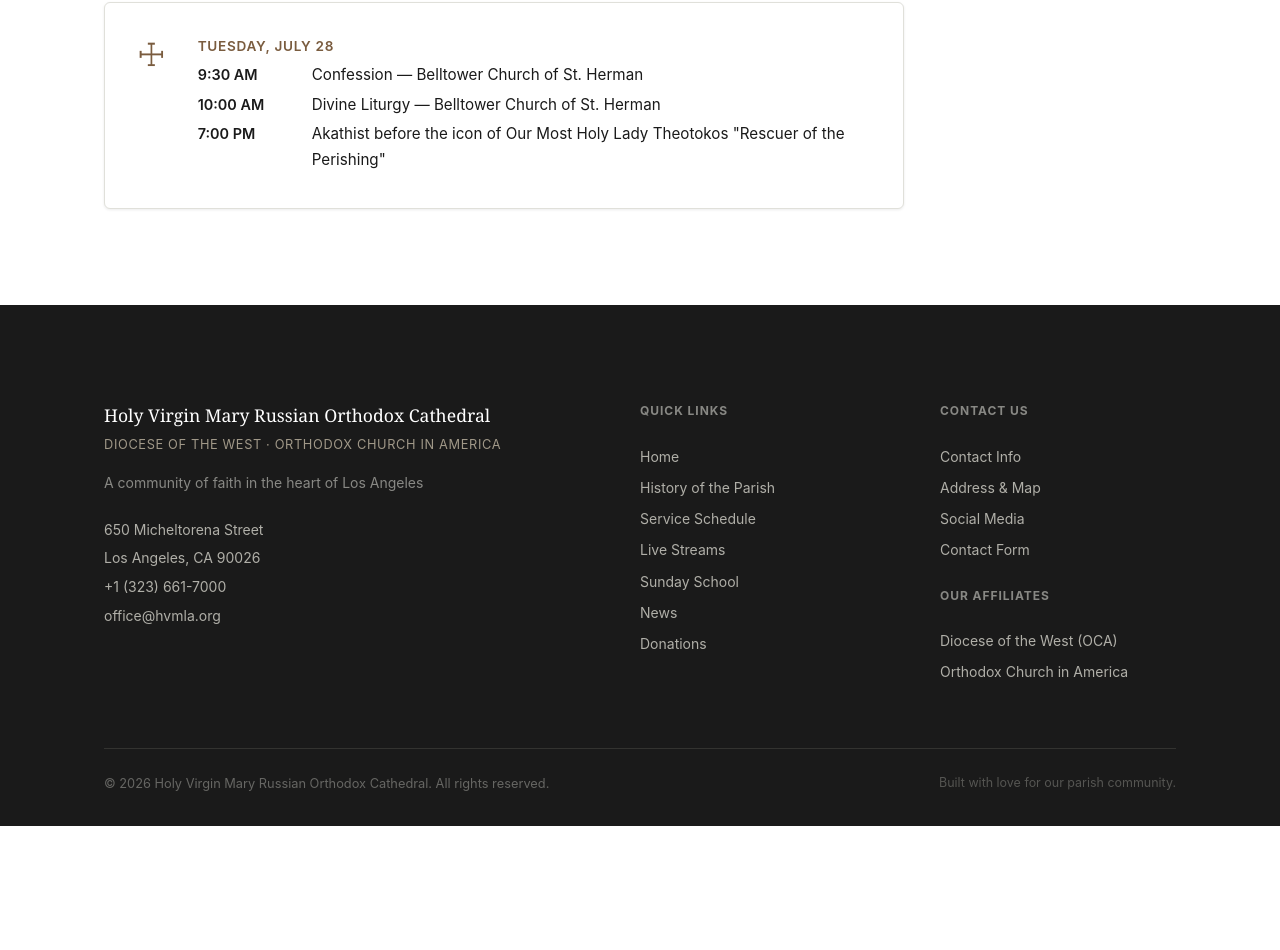
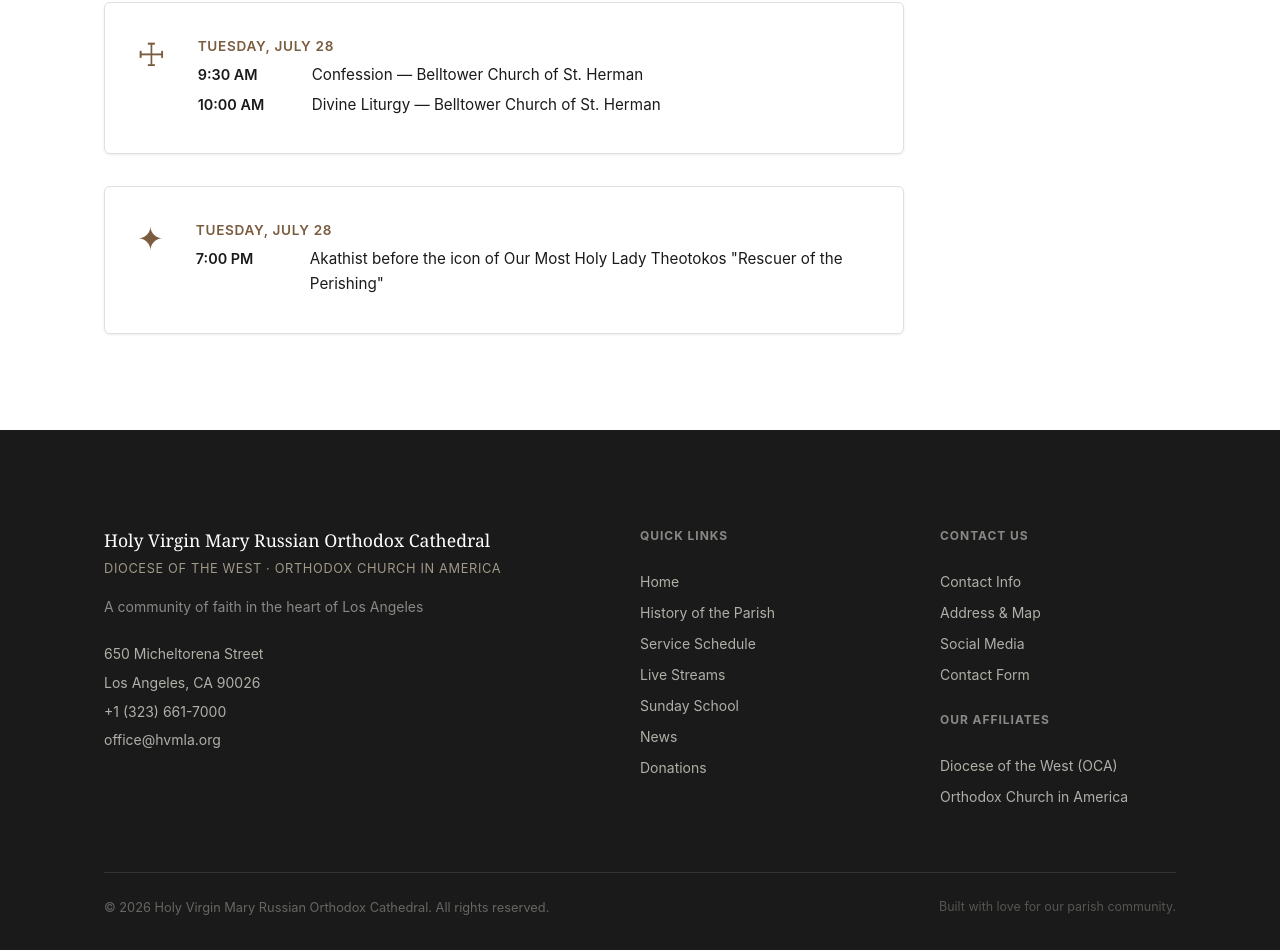
Before and after one commit to Anthony-Fedorenko/hvmla, a React (Vite) app: page /services/schedule in a window 1280 px wide. Shown: the part 2756-3706 px from the top of the page. Before the commit the page ends 3582 px from the top, so only its background shows below. Built offline with nearby package versions, Linux system fonts and the light colour scheme.

Commit message:
fix: split July 28 evening Akathist into separate card

```diff
--- a/src/data/services.ts
+++ b/src/data/services.ts
@@ -222,6 +222,16 @@
     slots: [
       { time: "9:30 AM", titleEn: "Confession — Belltower Church of St. Herman", titleRu: "Исповедь — храм Прп. Германа" },
       { time: "10:00 AM", titleEn: "Divine Liturgy — Belltower Church of St. Herman", titleRu: "Литургия — храм Прп. Германа" },
+    ],
+  },
+  {
+    id: "jul28-eve",
+    date: "July 28",
+    dateISO: "2026-07-28",
+    dayOfWeekEn: "Tuesday",
+    dayOfWeekRu: "Вторник",
+    icon: "✦",
+    slots: [
       {
         time: "7:00 PM",
         titleEn: 'Akathist before the icon of Our Most Holy Lady Theotokos "Rescuer of the Perishing"',
```
